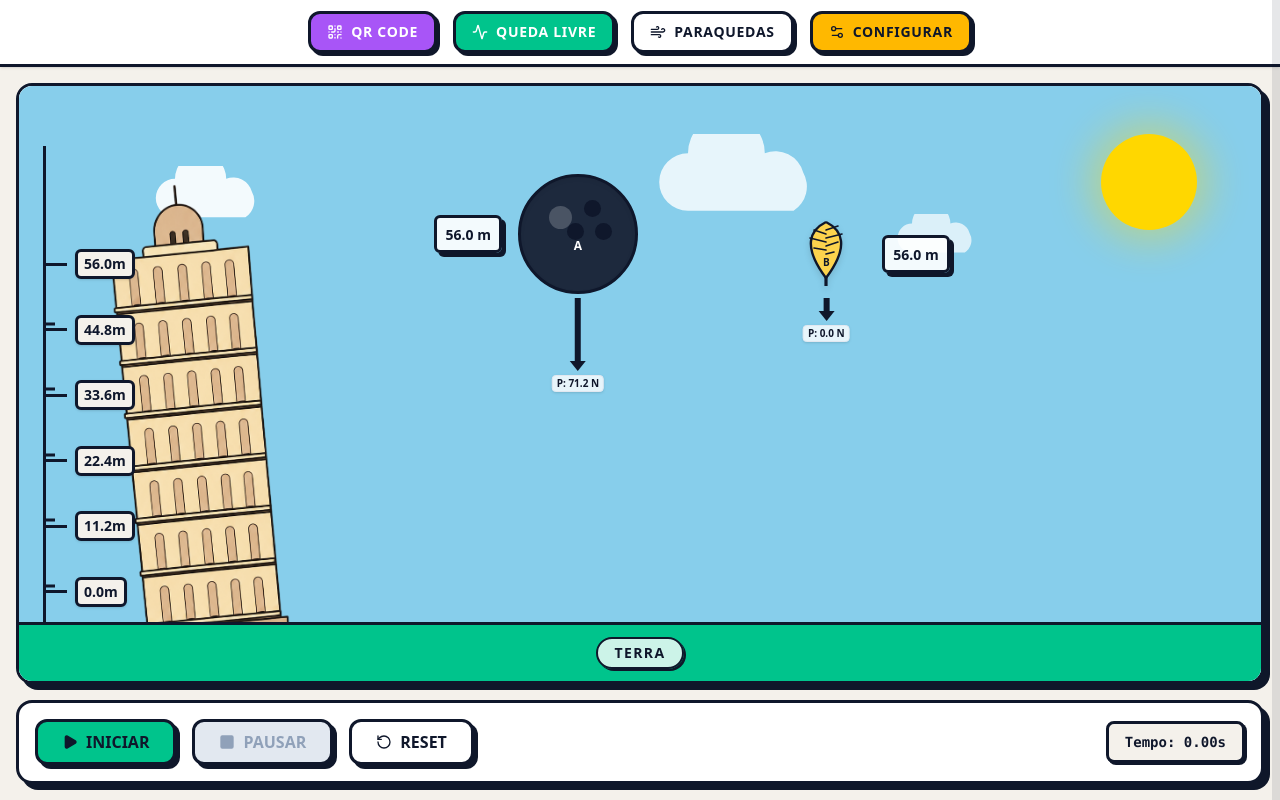
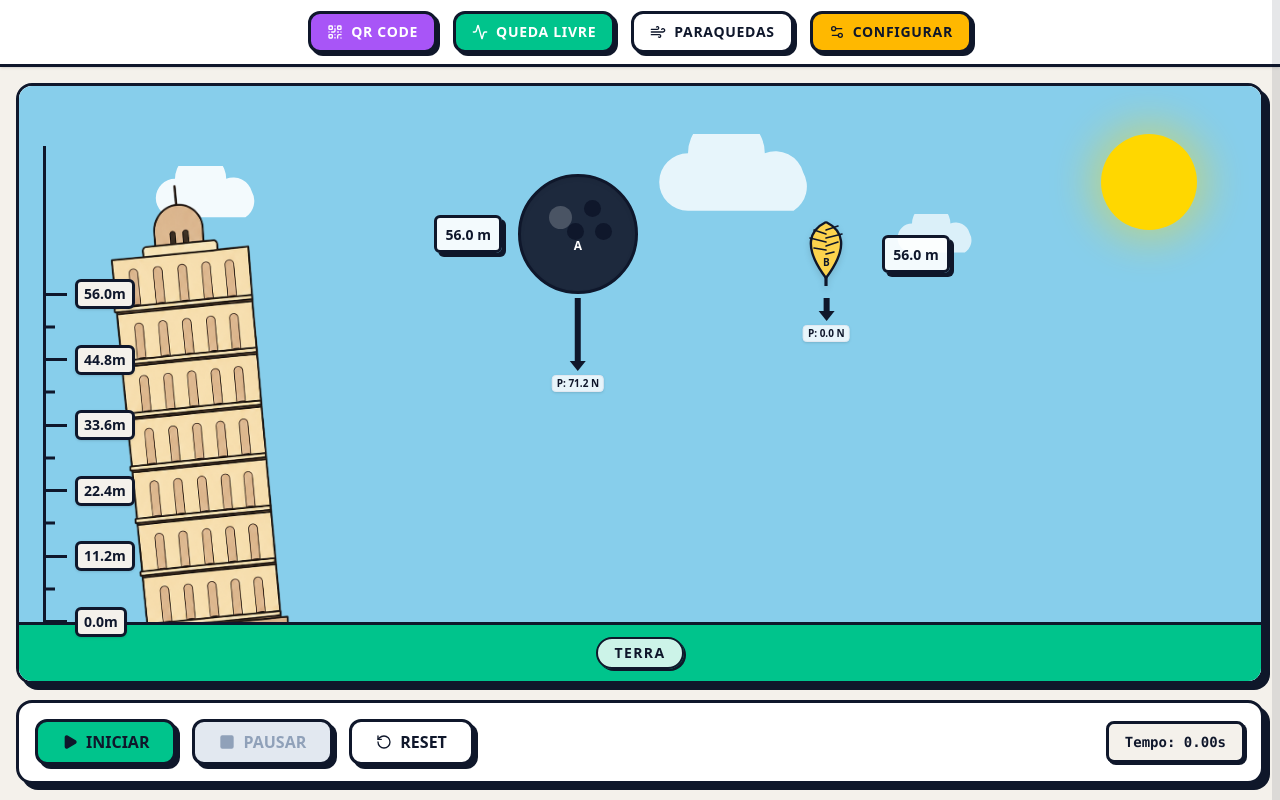
Before and after one commit to Skarr16/Simulador, a React (Vite) app: page / in a window 1280 px wide. Built offline with nearby package versions, Linux system fonts and the light colour scheme.

Commit message:
fix: adjust height indicator alignment and z-index
Update the z-index for better visibility and fix the vertical offset of the height scale markers.

```diff
--- a/src/components/SimulationCanvas.tsx
+++ b/src/components/SimulationCanvas.tsx
@@ -173,7 +173,7 @@ export function SimulationCanvas({
       )}
 
       {/* Height Indicator */}
-      <div className={`absolute left-0 top-0 bottom-0 w-24 z-10 ${env.id === 'moon' ? 'text-white' : 'text-slate-900'}`}>
+      <div className={`absolute left-0 top-0 bottom-0 w-24 z-40 ${env.id === 'moon' ? 'text-white' : 'text-slate-900'}`}>
         <div className={`absolute left-4 sm:left-6 top-[10%] bottom-[10%] border-l-[3px] ${env.id === 'moon' ? 'border-white' : 'border-slate-900'}`}></div>
         {Array.from({ length: 11 }).map((_, i) => {
           const percent = i * 10;
@@ -181,7 +181,7 @@ export function SimulationCanvas({
           const bottomPercent = 10 + percent * 0.55;
           const isMajor = i % 2 === 0;
           return (
-            <div key={i} className="absolute flex items-center left-4 sm:left-6 -translate-y-1/2" style={{ bottom: `${bottomPercent}%` }}>
+            <div key={i} className="absolute flex items-center left-4 sm:left-6 translate-y-1/2" style={{ bottom: `${bottomPercent}%` }}>
               <div className={`h-[3px] ${env.id === 'moon' ? 'bg-white' : 'bg-slate-900'} ${isMajor ? 'w-4 sm:w-6' : 'w-2 sm:w-3'}`}></div>
               {isMajor && (
                 <span className={`px-1.5 py-0.5 ml-1 sm:ml-2 border-[3px] rounded-md text-xs sm:text-sm font-black shadow-sm ${env.id === 'moon' ? 'bg-[#1a1a2e] border-white' : 'bg-[#F4F1EB] border-slate-900'}`}>
```
